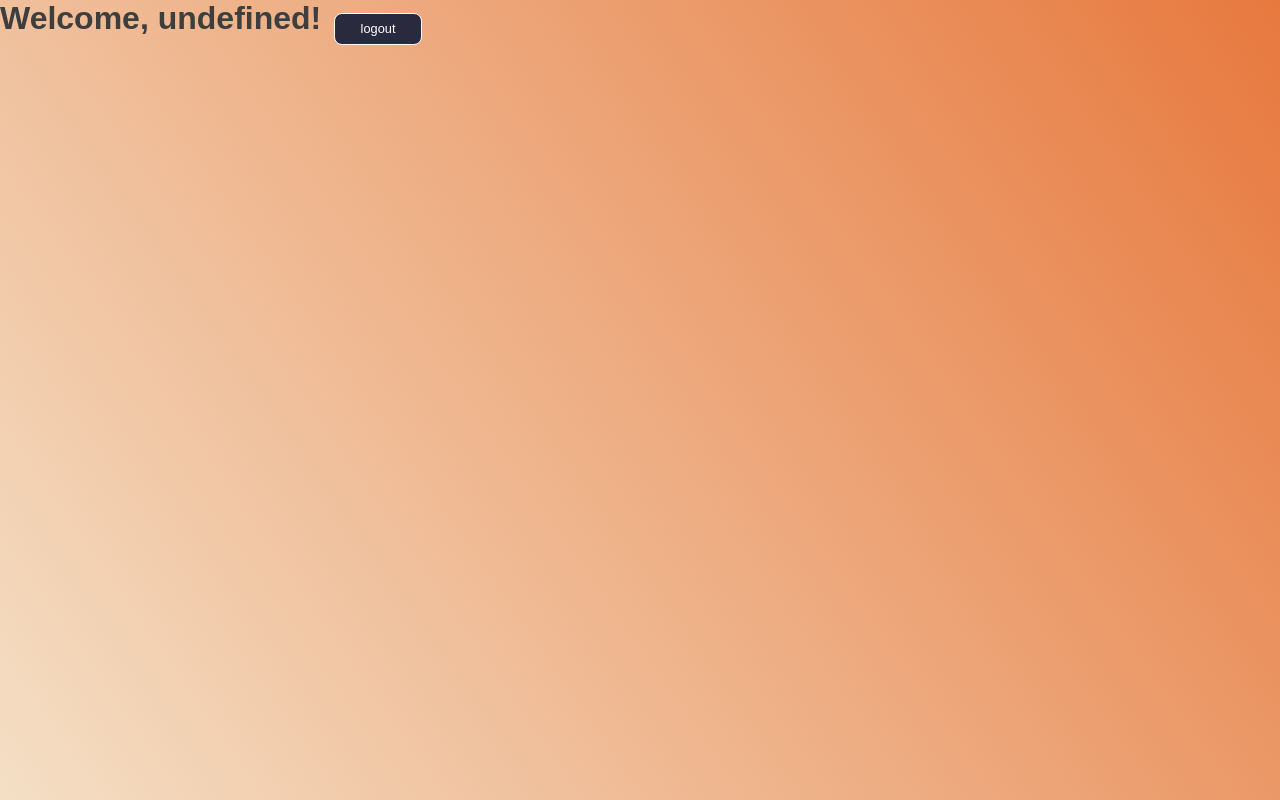
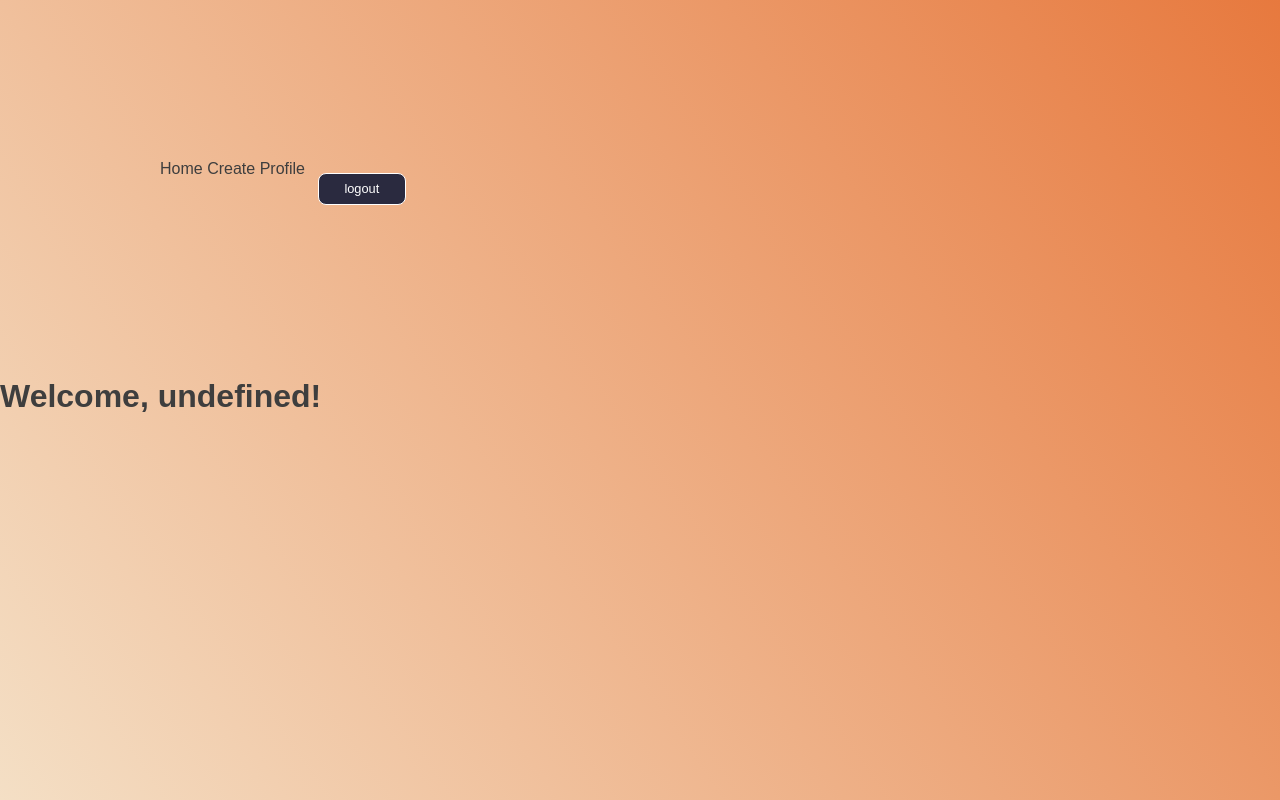
Before and after one commit to andreaDiClaudio/Virtual_Escape, a Svelte app in the folder client/Virtual-Escape/: page /home in a window 1280 px wide. Built offline with nearby package versions, Linux system fonts and the light colour scheme; sample sign-in values are in the browser's storage.

Commit message:
minor improvemnts

```diff
--- /dev/null
+++ b/client/Virtual-Escape/src/assets/css/home/home.css
@@ -0,0 +1,5 @@
+#navbar {
+    display: flex;
+    flex-direction: row;
+    padding: 10rem;
+}
--- a/client/Virtual-Escape/src/main.js
+++ b/client/Virtual-Escape/src/main.js
@@ -1,5 +1,5 @@
-//import './app.css'
 import "./assets/css/authentitaction/authentication.css";
+import "./assets/css/home/home.css";
 import App from './App.svelte';
 
 const app = new App({
--- a/client/Virtual-Escape/src/pages/home/home.svelte
+++ b/client/Virtual-Escape/src/pages/home/home.svelte
@@ -1,12 +1,14 @@
 <script>
     import { user } from "../../stores/users/users.js";
+    import { onMount, onDestroy } from "svelte";
+    import { titleStore } from "../../stores/tabTitle/tabTitle.js";
 
-    import { onMount, onDestroy } from "svelte";
-    onMount(() => {
-        document.title = "Home | VE";
-        return onDestroy(() => {
-            document.title = "Virtual Escape";
-        });
+    // Update the document title when the component is mounted
+    titleStore.setTitle("Home | VE");
+
+    // Reset the document title when the component is unmounted
+    onDestroy(() => {
+        titleStore.resetTitle();
     });
 
     function handleSubmit() {
@@ -25,10 +27,19 @@
     }
 </script>
 
-<div id="page">
+<div id="home-page">
+    <nav>
+        <div id="navbar">
+            <div id="navbar-left-side">
+                <a class="navbar-content">Home</a>
+                <a class="navbar-content">Create</a>
+                <a class="navbar-content">Profile</a>
+            </div>
+
+            <form on:submit|preventDefault={handleSubmit}>
+                <button type="submit" id="submit-form-button">logout</button>
+            </form>
+        </div>
+    </nav>
     <h1>Welcome, {$user.nickname}!</h1>
-
-    <form on:submit|preventDefault={handleSubmit}>
-        <button type="submit" id="submit-form-button">logout</button>
-    </form>
 </div>
--- a/client/Virtual-Escape/src/pages/login/Login.svelte
+++ b/client/Virtual-Escape/src/pages/login/Login.svelte
@@ -40,7 +40,6 @@
       if (response.status === 200) {
         const currentUser = { nickname, password };
         user.set(currentUser);
-        console.log(currentUser);
         localStorage.setItem("user", JSON.stringify(currentUser));
 
         const from = ($location.state && $location.state.from) || "/home";
```
